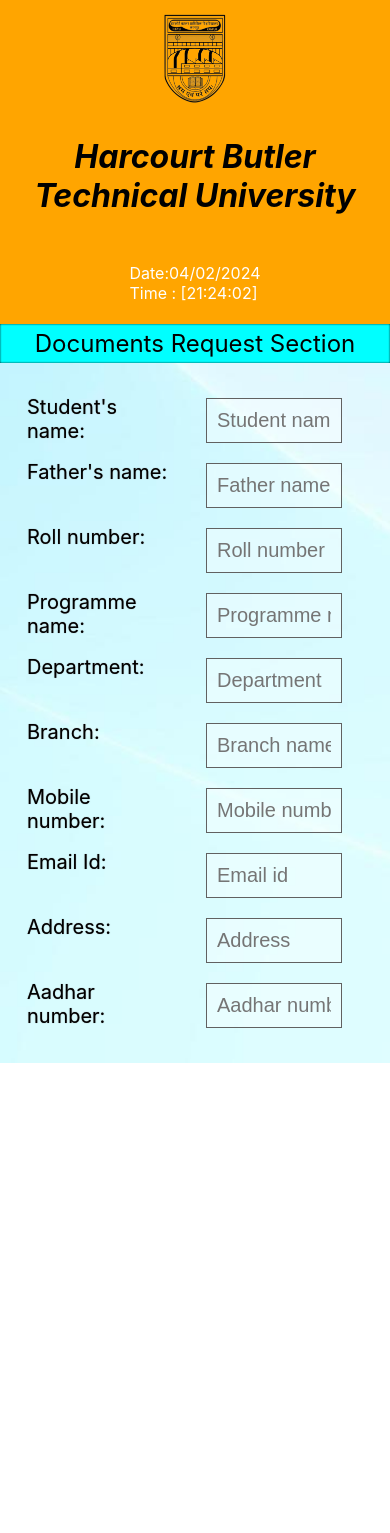
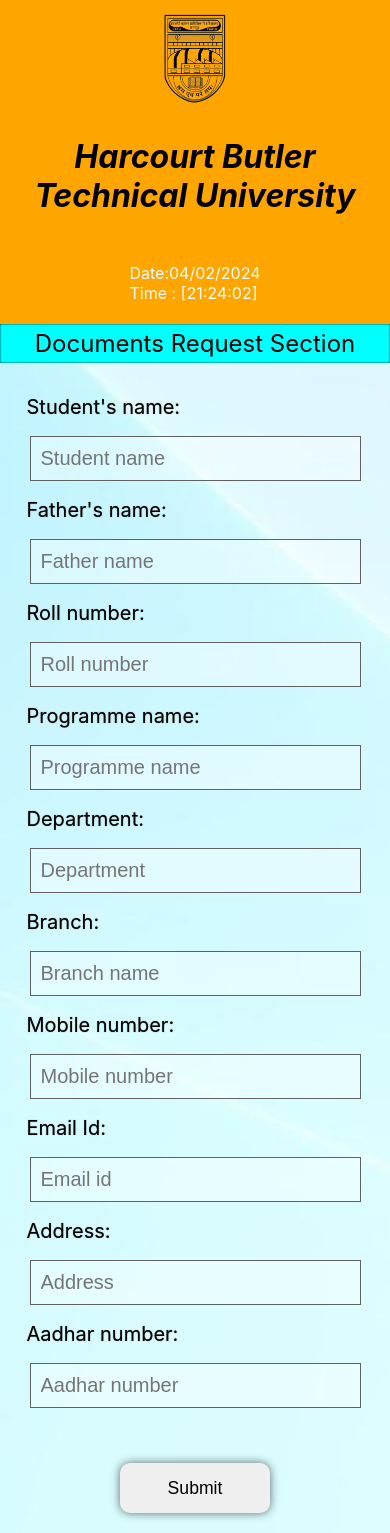
Before and after one commit to Arnavgarg68/Module1Darpan, a React (Create React App) app: page / in a window 390 px wide. Before the commit the page ends 1063 px from the top, so only its background shows below. Built offline with nearby package versions, Linux system fonts and the light colour scheme.

Commit message:
responsiveness improved and submit button integrated

```diff
--- a/src/App.css
+++ b/src/App.css
@@ -42,6 +42,12 @@
   }
 }
 /* Input field css */
+form{
+  display: flex;
+  flex-direction: column;
+  justify-content: center;
+  align-items: center;
+}
 .InputPage-main{
   margin: 20px auto;
   padding: 5px 20px;
@@ -67,3 +73,22 @@
   padding: 10px;
   font-size: 20px;
 }
+.submitButton{
+  width: 150px;
+  height: 50px;
+  font-size: 1.1rem;
+  border-radius: 10px;
+  border: 0;
+  box-shadow: 0px 0px 10px rgba(0, 0, 0, 0.578);
+  margin: 20px auto;
+}
+@media only screen and (max-width:500px)
+{
+  .InputPage-main{
+    margin: 20px auto;
+    padding: 5px 10px;
+    display:grid;
+    grid-template-columns: 90vw ;
+    /* column-gap: 20px; */
+  }
+}
--- a/src/components/InputPage.jsx
+++ b/src/components/InputPage.jsx
@@ -13,7 +13,8 @@
 */}
 export default function InputPage() {
     return (
-        <div className='InputPage-main'>
+            <form>
+            <div className='InputPage-main'>
             <label htmlFor="studentName"  className='InputPage-Labels'>Student's name:</label>
             <input type="text" id='studentName' autoFocus className="InputPage-field" placeholder='Student name'/>
             <label htmlFor="fatherName" className='InputPage-Labels'>Father's name:</label>
@@ -27,13 +28,15 @@
             <label htmlFor="branch" className='InputPage-Labels'>Branch:</label>
             <input type="text" id='branch' className="InputPage-field" placeholder='Branch name'/>
             <label htmlFor="mobileNumber" className='InputPage-Labels'>Mobile number:</label>
-            <input type="text" id='mobileNumber' className="InputPage-field" placeholder='Mobile number'/>
+            <input type="tel" id='mobileNumber' className="InputPage-field" placeholder='Mobile number'/>
             <label htmlFor="emailId" className='InputPage-Labels'>Email Id:</label>
-            <input type="text" id='emailId' className="InputPage-field" placeholder='Email id'/>
+            <input type="email" id='emailId' className="InputPage-field" placeholder='Email id'/>
             <label htmlFor="address" className='InputPage-Labels'>Address:</label>
             <input type="text" id='address' className="InputPage-field" placeholder='Address'/>
             <label htmlFor="aadhar" className='InputPage-Labels'>Aadhar number:</label>
             <input type="text" id='aadhar' className="InputPage-field" placeholder='Aadhar number'/>
-        </div>
+            </div>
+            <button type='submit' className="submitButton">Submit</button>
+            </form>
     )
 }
```
